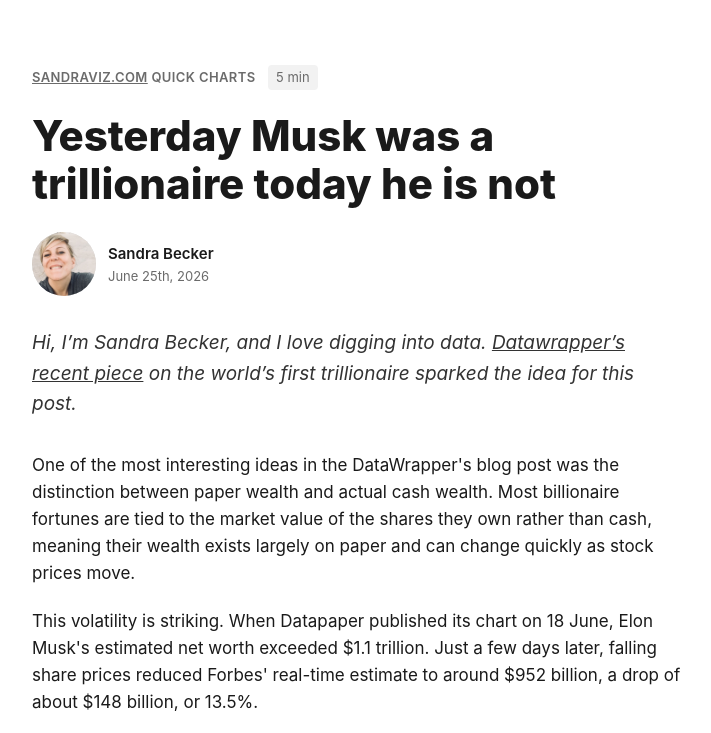
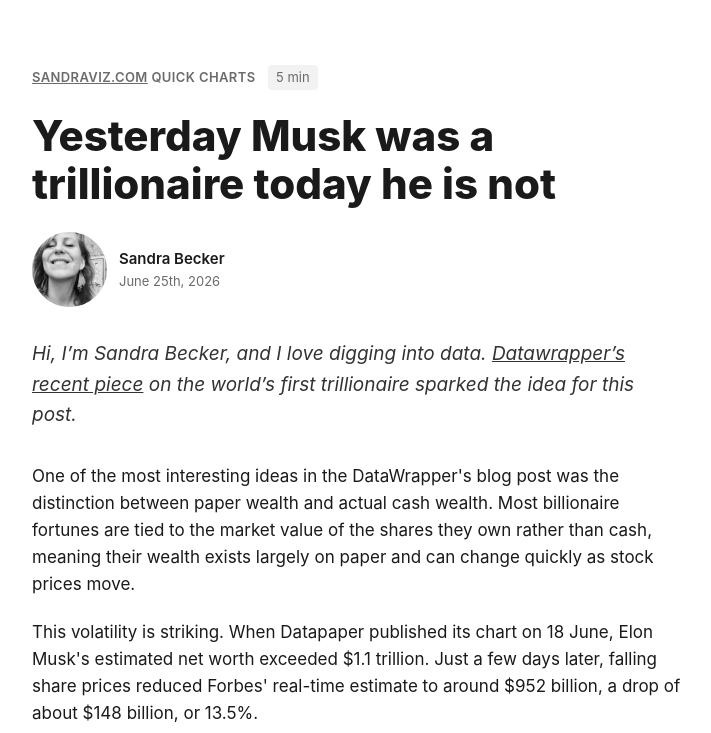
Before and after one commit to sandravizz/Datawrapper---Elon-and-the-billionaires, a plain HTML site: page index.html in a window 1280 px wide. Shown: the top 733 px of the page, without its empty margins (282-993 px from the left). Drawn offline with Linux system fonts and the light colour scheme.

Commit message:
new image black and white

```diff
--- a/index.html
+++ b/index.html
@@ -79,8 +79,8 @@
       }
 
       .byline .avatar {
-        width: 64px;
-        height: 64px;
+        width: 75px;
+        height: 75px;
         border-radius: 50%;
         background: #ddd;
         flex-shrink: 0;
@@ -165,7 +165,7 @@
         <div class="byline">
           <img
             class="avatar"
-            src="76ec6243-8da2-419e-9dc6-e934391a6793.JPG"
+            src="Sandra.JPG"
             alt="Your Name"
           />
           <div>
```
Also changed, not shown: 76ec6243-8da2-419e-9dc6-e934391a6793.JPG (deleted), Sandra.jpg (added), 1 other file.
